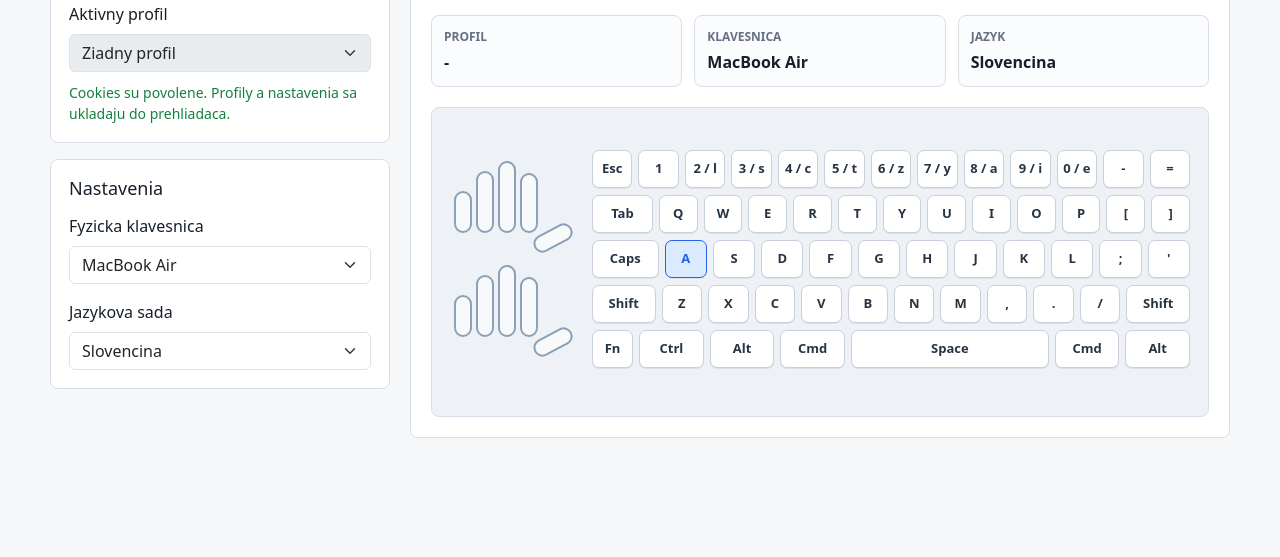
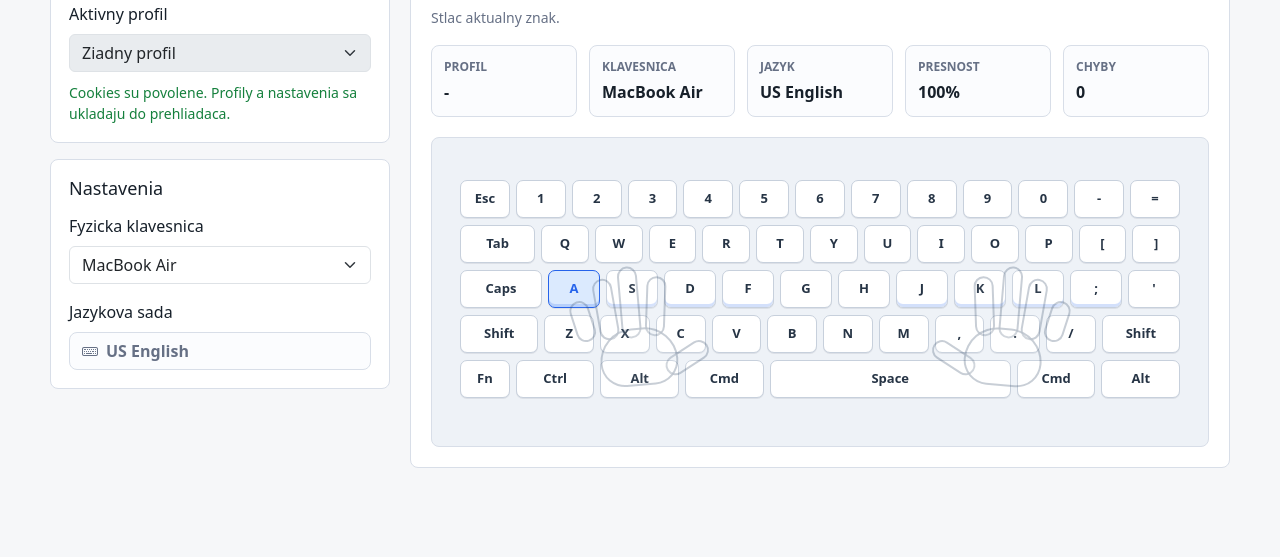
Before and after one commit to peter-belica/strojopis, a plain HTML site: page index.html in a window 1280 px wide. Shown: the part 243-800 px from the top of the page. Drawn offline with nearby package versions, Linux system fonts and the light colour scheme.

Commit message:
checkpoint: us layout keyboard and typing engine

```diff
--- a/assets/css/app.css
+++ b/assets/css/app.css
@@ -121,6 +121,19 @@ body {
   color: var(--warn);
 }
 
+.fixed-setting {
+  display: flex;
+  min-height: 38px;
+  align-items: center;
+  gap: 8px;
+  padding: 6px 12px;
+  border: 1px solid var(--line);
+  border-radius: 8px;
+  background: #fbfcfe;
+  color: var(--muted);
+  font-weight: 650;
+}
+
 .practice-panel {
   min-width: 0;
   flex: 1;
@@ -162,6 +175,30 @@ body {
   color: var(--accent);
 }
 
+.typing-token.is-done {
+  border-color: rgba(21, 128, 61, 0.35);
+  background: rgba(220, 252, 231, 0.8);
+  color: var(--good);
+}
+
+.typing-token.is-error {
+  border-color: rgba(180, 83, 9, 0.45);
+  background: rgba(254, 243, 199, 0.8);
+  color: var(--warn);
+}
+
+.feedback-line {
+  min-height: 22px;
+  margin: -8px 0 16px;
+  color: var(--muted);
+  font-size: 14px;
+}
+
+.feedback-line.is-error {
+  color: var(--warn);
+  font-weight: 650;
+}
+
 .stats-row {
   gap: 12px;
   margin-bottom: 20px;
@@ -196,69 +233,128 @@ body {
   min-height: 310px;
   align-items: center;
   justify-content: center;
-  gap: 22px;
   padding: 18px;
   border: 1px solid var(--line);
   border-radius: 8px;
   background: #eef2f7;
 }
 
+.keyboard-workbench {
+  position: relative;
+  width: min(100%, 720px);
+}
+
 .hand-guide {
-  display: flex;
-  flex-direction: column;
-  gap: 18px;
+  position: absolute;
+  inset: 0;
+  pointer-events: none;
 }
 
 .hand {
-  position: relative;
-  width: 120px;
-  height: 86px;
+  position: absolute;
+  top: 92px;
+  width: 160px;
+  height: 124px;
+  opacity: 0.38;
+}
+
+.left-hand {
+  left: 24.5%;
+  transform: translateX(-50%) rotate(-5deg);
+}
+
+.right-hand {
+  right: 24.5%;
+  transform: translateX(50%) rotate(5deg);
 }
 
 .hand span {
   position: absolute;
-  bottom: 20px;
-  width: 18px;
-  border: 2px solid #8aa0b8;
-  border-radius: 999px;
-  background: rgba(255, 255, 255, 0.55);
+  display: block;
+  border: 2px solid rgba(65, 86, 113, 0.75);
+  background: rgba(255, 255, 255, 0.16);
 }
 
-.left-hand span:nth-child(1),
-.right-hand span:nth-child(5) {
-  height: 42px;
-  left: 4px;
+.hand .palm {
+  left: 42px;
+  bottom: 10px;
+  width: 78px;
+  height: 58px;
+  border-radius: 38px 38px 28px 28px;
 }
 
-.left-hand span:nth-child(2),
-.right-hand span:nth-child(4) {
-  height: 62px;
-  left: 26px;
+.hand .finger {
+  bottom: 58px;
+  width: 20px;
+  border-radius: 999px;
 }
 
-.left-hand span:nth-child(3),
-.right-hand span:nth-child(3) {
-  height: 72px;
-  left: 48px;
+.left-hand .pinky {
+  left: 18px;
+  height: 42px;
+  transform: rotate(-13deg);
 }
 
-.left-hand span:nth-child(4),
-.right-hand span:nth-child(2) {
-  height: 60px;
-  left: 70px;
+.left-hand .ring {
+  left: 42px;
+  height: 62px;
+  transform: rotate(-5deg);
 }
 
-.left-hand span:nth-child(5),
-.right-hand span:nth-child(1) {
-  width: 42px;
-  height: 18px;
-  left: 82px;
-  bottom: 6px;
+.left-hand .middle {
+  left: 66px;
+  height: 72px;
+}
+
+.left-hand .index {
+  left: 92px;
+  height: 60px;
+  transform: rotate(7deg);
+}
+
+.left-hand .thumb {
+  left: 105px;
+  bottom: 24px;
+  width: 48px;
+  height: 20px;
+  border-radius: 999px;
   transform: rotate(-28deg);
 }
 
+.right-hand .index {
+  left: 48px;
+  height: 60px;
+  transform: rotate(-7deg);
+}
+
+.right-hand .middle {
+  left: 74px;
+  height: 72px;
+}
+
+.right-hand .ring {
+  left: 98px;
+  height: 62px;
+  transform: rotate(5deg);
+}
+
+.right-hand .pinky {
+  left: 122px;
+  height: 42px;
+  transform: rotate(13deg);
+}
+
+.right-hand .thumb {
+  left: 8px;
+  bottom: 24px;
+  width: 48px;
+  height: 20px;
+  border-radius: 999px;
+  transform: rotate(28deg);
+}
+
 .keyboard-preview {
-  width: min(100%, 620px);
+  width: 100%;
 }
 
 .keyboard-row {
@@ -282,8 +378,20 @@ body {
   box-shadow: 0 1px 0 rgba(15, 23, 42, 0.08);
 }
 
+.key.is-home {
+  box-shadow: inset 0 -3px 0 rgba(37, 99, 235, 0.2), 0 1px 0 rgba(15, 23, 42, 0.08);
+}
+
 .key.is-wide {
   flex: 1.6;
+}
+
+.key.is-backspace {
+  flex: 2;
+}
+
+.key.is-enter {
+  flex: 1.8;
 }
 
 .key.is-space {
@@ -298,7 +406,6 @@ body {
 
 @media (max-width: 880px) {
   .workspace,
-  .keyboard-stage,
   .stats-row {
     flex-direction: column;
   }
@@ -312,8 +419,13 @@ body {
     grid-template-columns: repeat(8, minmax(28px, 1fr));
   }
 
-  .hand-guide {
-    flex-direction: row;
+  .keyboard-stage {
+    overflow-x: auto;
+    justify-content: flex-start;
+  }
+
+  .keyboard-workbench {
+    min-width: 640px;
   }
 }
 
--- a/assets/js/app.js
+++ b/assets/js/app.js
@@ -1,12 +1,12 @@
 import { createStorage } from "./storage.js";
 import { createProfileManager } from "./profiles.js";
 import { KEYBOARD_MODELS, getKeyboardModel } from "./keyboard-models.js";
-import { KEYBOARD_LAYOUTS, getKeyboardLayout } from "./keyboard-layouts.js";
-
-const sampleText = ["a", "s", "d", "f", "j", "k", "l", ";", "a", "f", "j", "l", "s", "d", "k", ";"];
+import { getKeyboardLayout, US_LAYOUT_ID } from "./keyboard-layouts.js";
+import { createTypingEngine } from "./typing-engine.js";
 
 const storage = createStorage();
 const profiles = createProfileManager(storage);
+const typing = createTypingEngine();
 
 const dom = {
   profileForm: document.querySelector("#profileForm"),
@@ -15,24 +15,26 @@ const dom = {
   activeProfileChip: document.querySelector("#activeProfileChip span"),
   storageStatus: document.querySelector("#storageStatus"),
   keyboardModel: document.querySelector("#keyboardModel"),
-  languageLayout: document.querySelector("#languageLayout"),
   typingStrip: document.querySelector("#typingStrip"),
+  feedbackLine: document.querySelector("#feedbackLine"),
   keyboardPreview: document.querySelector("#keyboardPreview"),
   statProfile: document.querySelector("#statProfile"),
   statKeyboard: document.querySelector("#statKeyboard"),
   statLanguage: document.querySelector("#statLanguage"),
+  statAccuracy: document.querySelector("#statAccuracy"),
+  statErrors: document.querySelector("#statErrors"),
   resetButton: document.querySelector("#resetButton")
 };
 
 const state = {
   activeProfile: profiles.getActiveProfile(),
-  currentIndex: 0
+  typing: typing.snapshot()
 };
 
 function activeSettings() {
   return {
     keyboardModel: dom.keyboardModel.value,
-    languageLayout: dom.languageLayout.value
+    languageLayout: US_LAYOUT_ID
   };
 }
 
@@ -50,7 +52,6 @@ function setControlsFromProfile(profile) {
   }
 
   dom.keyboardModel.value = profile.keyboardModel || "macbook-air";
-  dom.languageLayout.value = profile.languageLayout || "sk";
 }
 
 function syncActiveProfile() {
@@ -77,26 +78,47 @@ function renderProfileSelect() {
 }
 
 function renderTypingStrip() {
-  dom.typingStrip.innerHTML = sampleText
-    .map((char, index) => {
-      const className = index === state.currentIndex ? "typing-token is-current" : "typing-token";
-      return `<span class="${className}">${escapeHtml(char)}</span>`;
+  dom.typingStrip.innerHTML = state.typing.exercise
+    .map((target, index) => {
+      const classes = ["typing-token"];
+      if (index === state.typing.currentIndex) {
+        classes.push("is-current");
+      }
+      if (state.typing.results[index] === "done") {
+        classes.push("is-done");
+      }
+      if (state.typing.results[index] === "error") {
+        classes.push("is-error");
+      }
+      return `<span class="${classes.join(" ")}">${escapeHtml(target.char)}</span>`;
     })
     .join("");
 }
 
-function keyClasses(code, label) {
+function keyClasses(code) {
   const classes = ["key"];
 
   if (["Tab", "CapsLock", "ShiftLeft", "ShiftRight", "ControlLeft", "ControlRight", "AltLeft", "AltRight", "MetaLeft", "MetaRight", "Backspace", "Enter"].includes(code)) {
     classes.push("is-wide");
   }
 
+  if (code === "Backspace") {
+    classes.push("is-backspace");
+  }
+
+  if (code === "Enter") {
+    classes.push("is-enter");
+  }
+
   if (code === "Space") {
     classes.push("is-space");
   }
 
-  if (label.toLowerCase() === sampleText[state.currentIndex]) {
+  if (["KeyA", "KeyS", "KeyD", "KeyF", "KeyJ", "KeyK", "KeyL", "Semicolon"].includes(code)) {
+    classes.push("is-home");
+  }
+
+  if (code === state.typing.currentTarget.code) {
     classes.push("is-active");
   }
 
@@ -105,14 +127,14 @@ function keyClasses(code, label) {
 
 function renderKeyboard() {
   const model = getKeyboardModel(dom.keyboardModel.value);
-  const layout = getKeyboardLayout(dom.languageLayout.value);
+  const layout = getKeyboardLayout();
 
   dom.keyboardPreview.innerHTML = model.rows
     .map((row) => {
       const keys = row
         .map((code) => {
           const label = layout.labels[code] || code;
-          return `<span class="${keyClasses(code, label)}">${escapeHtml(label)}</span>`;
+          return `<span class="${keyClasses(code)}" data-code="${escapeHtml(code)}">${escapeHtml(label)}</span>`;
         })
         .join("");
 
@@ -135,21 +157,30 @@ function renderStorageStatus() {
 function renderStats() {
   const profileName = state.activeProfile ? state.activeProfile.name : "-";
   const keyboard = getKeyboardModel(dom.keyboardModel.value);
-  const layout = getKeyboardLayout(dom.languageLayout.value);
+  const layout = getKeyboardLayout();
 
   dom.activeProfileChip.textContent = state.activeProfile ? state.activeProfile.name : "Bez profilu";
   dom.statProfile.textContent = profileName;
   dom.statKeyboard.textContent = keyboard.name;
   dom.statLanguage.textContent = layout.name;
+  dom.statAccuracy.textContent = `${state.typing.accuracy}%`;
+  dom.statErrors.textContent = String(state.typing.errors);
+}
+
+function renderFeedback() {
+  if (!state.typing.lastError) {
+    dom.feedbackLine.textContent = "Stlac aktualny znak.";
+    dom.feedbackLine.className = "feedback-line";
+    return;
+  }
+
+  dom.feedbackLine.textContent = `Ocakavane: ${state.typing.lastError.expected}, zadane: ${state.typing.lastError.typed}`;
+  dom.feedbackLine.className = "feedback-line is-error";
 }
 
 function renderSettingsOptions() {
   dom.keyboardModel.innerHTML = Object.values(KEYBOARD_MODELS)
     .map((model) => `<option value="${escapeHtml(model.id)}">${escapeHtml(model.name)}</option>`)
-    .join("");
-
-  dom.languageLayout.innerHTML = Object.values(KEYBOARD_LAYOUTS)
-    .map((layout) => `<option value="${escapeHtml(layout.id)}">${escapeHtml(layout.name)}</option>`)
     .join("");
 
   setControlsFromProfile(state.activeProfile);
@@ -159,6 +190,7 @@ function render() {
   renderStorageStatus();
   renderProfileSelect();
   renderStats();
+  renderFeedback();
   renderTypingStrip();
   renderKeyboard();
 }
@@ -198,27 +230,26 @@ function bindEvents() {
 
     state.activeProfile = profiles.setActiveProfile(dom.profileSelect.value);
     setControlsFromProfile(state.activeProfile);
-    state.currentIndex = 0;
+    state.typing = typing.reset();
     render();
   });
 
   dom.keyboardModel.addEventListener("change", updateCurrentProfileSettings);
-  dom.languageLayout.addEventListener("change", updateCurrentProfileSettings);
 
   dom.resetButton.addEventListener("click", () => {
-    state.currentIndex = 0;
+    state.typing = typing.reset();
     render();
   });
 
   window.addEventListener("keydown", (event) => {
-    if (event.key.length !== 1) {
+    const activeTag = document.activeElement ? document.activeElement.tagName : "";
+    if (["INPUT", "SELECT", "TEXTAREA"].includes(activeTag)) {
       return;
     }
 
-    if (event.key === sampleText[state.currentIndex]) {
-      state.currentIndex = (state.currentIndex + 1) % sampleText.length;
-      render();
-    }
+    const nextState = typing.handleKeydown(event);
+    state.typing = nextState;
+    render();
   });
 }
 
--- a/assets/js/keyboard-layouts.js
+++ b/assets/js/keyboard-layouts.js
@@ -1,4 +1,4 @@
-const BASE_LABELS = {
+const US_LABELS = {
   Escape: "Esc",
   Digit1: "1",
   Digit2: "2",
@@ -61,68 +61,14 @@ const BASE_LABELS = {
   Space: "Space"
 };
 
-export const KEYBOARD_LAYOUTS = {
-  sk: {
-    id: "sk",
-    name: "Slovencina",
-    labels: {
-      ...BASE_LABELS,
-      Digit2: "2 / l",
-      Digit3: "3 / s",
-      Digit4: "4 / c",
-      Digit5: "5 / t",
-      Digit6: "6 / z",
-      Digit7: "7 / y",
-      Digit8: "8 / a",
-      Digit9: "9 / i",
-      Digit0: "0 / e"
-    }
-  },
-  cs: {
-    id: "cs",
-    name: "Cestina",
-    labels: {
-      ...BASE_LABELS,
-      Digit2: "2 / e",
-      Digit3: "3 / s",
-      Digit4: "4 / c",
-      Digit5: "5 / r",
-      Digit6: "6 / z",
-      Digit7: "7 / y",
-      Digit8: "8 / a",
-      Digit9: "9 / i",
-      Digit0: "0 / e"
-    }
-  },
-  "en-us": {
-    id: "en-us",
-    name: "US English",
-    labels: BASE_LABELS
-  },
-  "en-gb": {
-    id: "en-gb",
-    name: "British English",
-    labels: {
-      ...BASE_LABELS,
-      Digit3: "3 / £",
-      Quote: "#",
-      Backslash: "\\"
-    }
-  },
-  es: {
-    id: "es",
-    name: "Spanielcina",
-    labels: {
-      ...BASE_LABELS,
-      Semicolon: "Ñ",
-      BracketLeft: "`",
-      BracketRight: "+",
-      Minus: "'",
-      Equal: "¡"
-    }
-  }
+export const US_LAYOUT_ID = "en-us";
+
+export const KEYBOARD_LAYOUT = {
+  id: US_LAYOUT_ID,
+  name: "US English",
+  labels: US_LABELS
 };
 
-export function getKeyboardLayout(id) {
-  return KEYBOARD_LAYOUTS[id] || KEYBOARD_LAYOUTS.sk;
+export function getKeyboardLayout() {
+  return KEYBOARD_LAYOUT;
 }
--- a/assets/js/profiles.js
+++ b/assets/js/profiles.js
@@ -4,7 +4,7 @@ const LEGACY_ACTIVE_PROFILE_KEY = "strojopis_active_profile";
 
 const DEFAULT_PROFILE_SETTINGS = {
   keyboardModel: "macbook-air",
-  languageLayout: "sk"
+  languageLayout: "en-us"
 };
 
 function profileKey(id) {
@@ -64,7 +64,7 @@ function migrateLegacyProfile(storage) {
     id,
     name: legacy.name,
     keyboardModel: legacy.keyboardModel || DEFAULT_PROFILE_SETTINGS.keyboardModel,
-    languageLayout: legacy.languageLayout || DEFAULT_PROFILE_SETTINGS.languageLayout,
+    languageLayout: DEFAULT_PROFILE_SETTINGS.languageLayout,
     createdAt: legacy.updatedAt || now(),
     updatedAt: now()
   };
--- /dev/null
+++ b/assets/js/typing-engine.js
@@ -0,0 +1,108 @@
+const HOME_ROW_EXERCISE = [
+  { char: "a", code: "KeyA" },
+  { char: "s", code: "KeyS" },
+  { char: "d", code: "KeyD" },
+  { char: "f", code: "KeyF" },
+  { char: "j", code: "KeyJ" },
+  { char: "k", code: "KeyK" },
+  { char: "l", code: "KeyL" },
+  { char: ";", code: "Semicolon" },
+  { char: "a", code: "KeyA" },
+  { char: "f", code: "KeyF" },
+  { char: "j", code: "KeyJ" },
+  { char: "l", code: "KeyL" },
+  { char: "s", code: "KeyS" },
+  { char: "d", code: "KeyD" },
+  { char: "k", code: "KeyK" },
+  { char: ";", code: "Semicolon" }
+];
+
+function emptyResults() {
+  return HOME_ROW_EXERCISE.map(() => "pending");
+}
+
+export function createTypingEngine() {
+  const state = {
+    currentIndex: 0,
+    attempts: 0,
+    errors: 0,
+    completed: 0,
+    lastError: null,
+    results: emptyResults()
+  };
+
+  function currentTarget() {
+    return HOME_ROW_EXERCISE[state.currentIndex] || HOME_ROW_EXERCISE[HOME_ROW_EXERCISE.length - 1];
+  }
+
+  function accuracy() {
+    if (!state.attempts) {
+      return 100;
+    }
+
+    return Math.max(0, Math.round(((state.attempts - state.errors) / state.attempts) * 100));
+  }
+
+  function snapshot() {
+    return {
+      exercise: HOME_ROW_EXERCISE,
+      currentIndex: state.currentIndex,
+      currentTarget: currentTarget(),
+      attempts: state.attempts,
+      errors: state.errors,
+      completed: state.completed,
+      accuracy: accuracy(),
+      lastError: state.lastError,
+      results: [...state.results]
+    };
+  }
+
+  function handleKeydown(event) {
+    if (event.key.length !== 1) {
+      return snapshot();
+    }
+
+    const target = currentTarget();
+    const typed = event.key.toLowerCase();
+    const expected = target.char.toLowerCase();
+    state.attempts += 1;
+
+    if (typed === expected && event.code === target.code) {
+      state.results[state.currentIndex] = "done";
+      state.currentIndex = (state.currentIndex + 1) % HOME_ROW_EXERCISE.length;
+      state.completed += 1;
+      state.lastError = null;
+
+      if (state.currentIndex === 0) {
+        state.results = emptyResults();
+      }
+
+      return snapshot();
+    }
+
+    state.errors += 1;
+    state.results[state.currentIndex] = "error";
+    state.lastError = {
+      expected: target.char,
+      typed: event.key
+    };
+
+    return snapshot();
+  }
+
+  function reset() {
+    state.currentIndex = 0;
+    state.attempts = 0;
+    state.errors = 0;
+    state.completed = 0;
+    state.lastError = null;
+    state.results = emptyResults();
+    return snapshot();
+  }
+
+  return {
+    handleKeydown,
+    reset,
+    snapshot
+  };
+}
--- a/index.html
+++ b/index.html
@@ -52,14 +52,11 @@
               </select>
             </div>
             <div class="stack-sm">
-              <label class="form-label" for="languageLayout">Jazykova sada</label>
-              <select class="form-select" id="languageLayout">
-                <option value="sk">Slovencina</option>
-                <option value="cs">Cestina</option>
-                <option value="en-us">US English</option>
-                <option value="en-gb">British English</option>
-                <option value="es">Spanielcina</option>
-              </select>
+              <span class="form-label d-block">Jazykova sada</span>
+              <div class="fixed-setting">
+                <i class="bi bi-keyboard"></i>
+                <span>US English</span>
+              </div>
             </div>
           </div>
         </aside>
@@ -67,8 +64,8 @@
         <section class="practice-panel">
           <div class="practice-header">
             <div>
-              <p class="section-kicker">Loop 0</p>
-              <h2>Spustitelna kostra</h2>
+              <p class="section-kicker">Loop 4</p>
+              <h2>Cvicenie home-row</h2>
             </div>
             <button class="btn btn-outline-secondary" id="resetButton" type="button">
               <i class="bi bi-arrow-counterclockwise"></i>
@@ -77,6 +74,7 @@
           </div>
 
           <div class="typing-strip" id="typingStrip" aria-label="Riadok znakov na pisanie"></div>
+          <p class="feedback-line" id="feedbackLine">Stlac aktualny znak.</p>
 
           <div class="stats-row" aria-label="Zakladne metriky">
             <div>
@@ -89,20 +87,40 @@
             </div>
             <div>
               <span class="stat-label">Jazyk</span>
-              <strong id="statLanguage">Slovencina</strong>
+              <strong id="statLanguage">US English</strong>
+            </div>
+            <div>
+              <span class="stat-label">Presnost</span>
+              <strong id="statAccuracy">100%</strong>
+            </div>
+            <div>
+              <span class="stat-label">Chyby</span>
+              <strong id="statErrors">0</strong>
             </div>
           </div>
 
           <div class="keyboard-stage">
-            <div class="hand-guide" aria-hidden="true">
-              <div class="hand left-hand">
-                <span></span><span></span><span></span><span></span><span></span>
-              </div>
-              <div class="hand right-hand">
-                <span></span><span></span><span></span><span></span><span></span>
+            <div class="keyboard-workbench">
+              <div class="keyboard-preview" id="keyboardPreview" aria-label="Nahlad klavesnice"></div>
+              <div class="hand-guide" aria-hidden="true">
+                <div class="hand left-hand">
+                  <span class="finger pinky"></span>
+                  <span class="finger ring"></span>
+                  <span class="finger middle"></span>
+                  <span class="finger index"></span>
+                  <span class="thumb"></span>
+                  <span class="palm"></span>
+                </div>
+                <div class="hand right-hand">
+                  <span class="finger index"></span>
+                  <span class="finger middle"></span>
+                  <span class="finger ring"></span>
+                  <span class="finger pinky"></span>
+                  <span class="thumb"></span>
+                  <span class="palm"></span>
+                </div>
               </div>
             </div>
-            <div class="keyboard-preview" id="keyboardPreview" aria-label="Nahlad klavesnice"></div>
           </div>
         </section>
       </section>
```
Also changed, not shown: docs/ARCHITECTURE.md (+17 -22 lines), docs/IMPLEMENTATION_PLAN.md (+7 -13 lines), docs/PROGRESS.md (+69 -0 lines).
